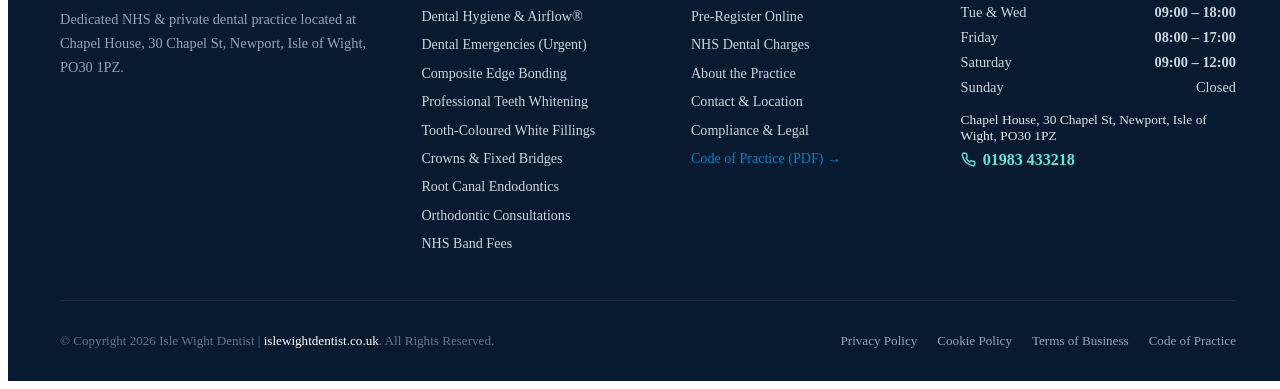
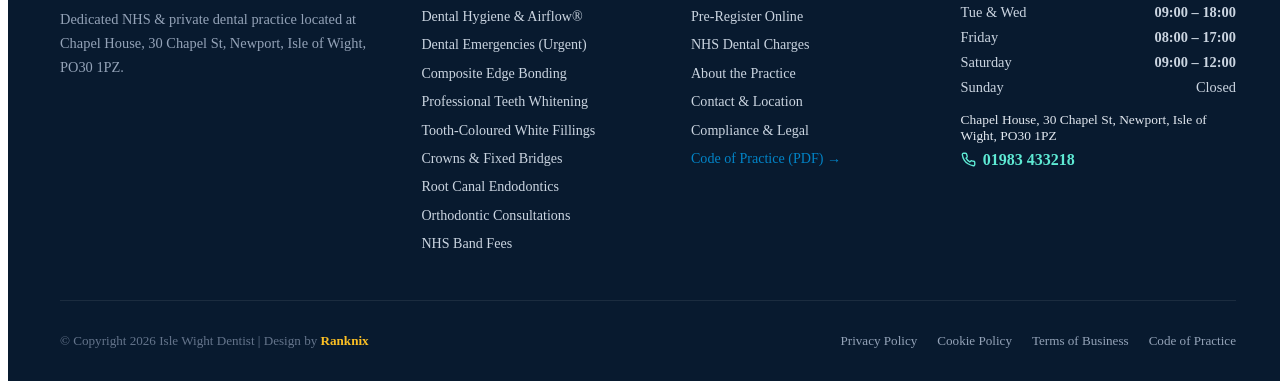
Before and after one commit to ranknix138/islewightdentist, a plain HTML site: page about.html in a window 1280 px wide. Shown: the part 3051-3440 px from the top of the page. Drawn offline with Linux system fonts and the light colour scheme.

Commit message:
Add Ranknix design credit link to footer across all pages

```diff
--- a/about.html
+++ b/about.html
@@ -252,7 +252,7 @@
       </div>
 
       <div class="footer-bottom">
-        <p>&copy; Copyright 2026 Isle Wight Dentist | <a href="https://islewightdentist.co.uk" style="color:#ffffff;">islewightdentist.co.uk</a>. All Rights Reserved.</p>
+        <p>&copy; Copyright 2026 Isle Wight Dentist | Design by <a href="https://ranknix.online/" target="_blank" rel="noopener noreferrer" style="color:#fbbf24;font-weight:700;text-decoration:none;">Ranknix</a></p>
         <div class="compliance-links">
           <a href="compliance.html#privacy">Privacy Policy</a>
           <a href="compliance.html#cookies">Cookie Policy</a>
```
Also changed, not shown: compliance.html (+1 -1 lines), contact.html (+1 -1 lines), dental-emergencies.html (+1 -1 lines), index.html (+1 -1 lines), new-patients.html (+1 -1 lines), nhs-fees.html (+1 -1 lines), treatments.html (+1 -1 lines).
